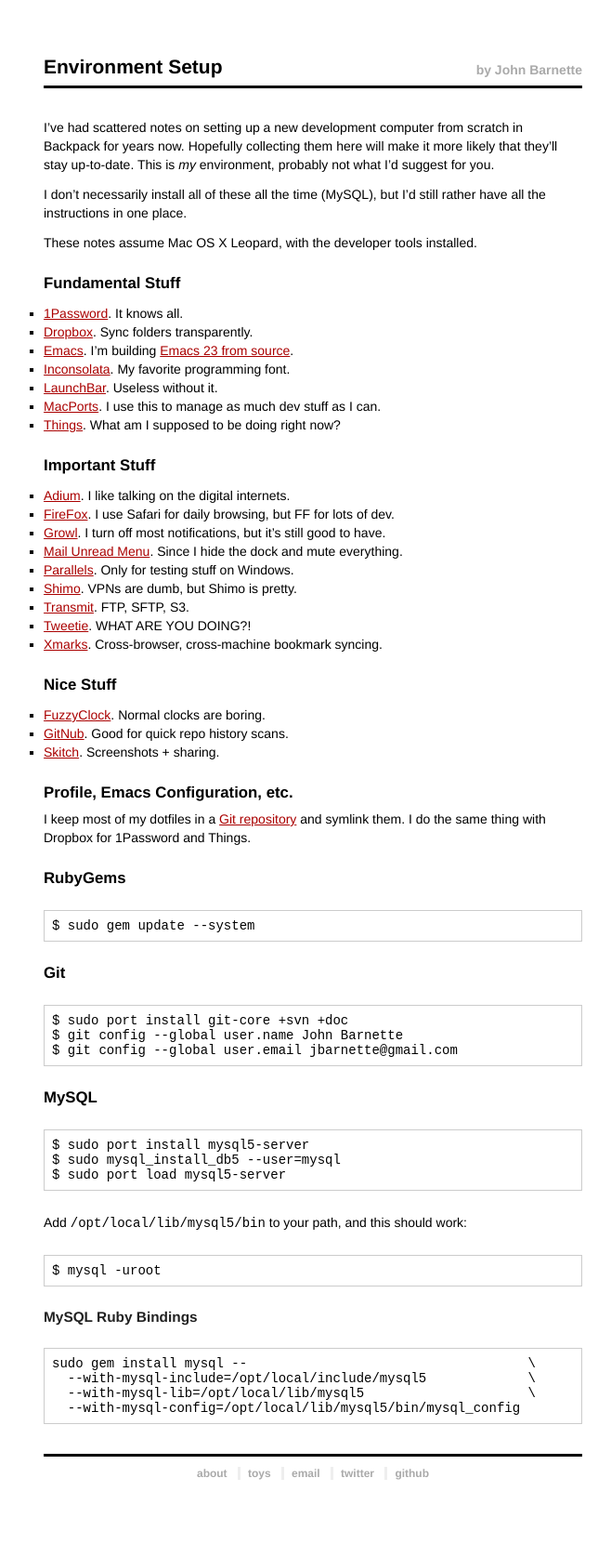
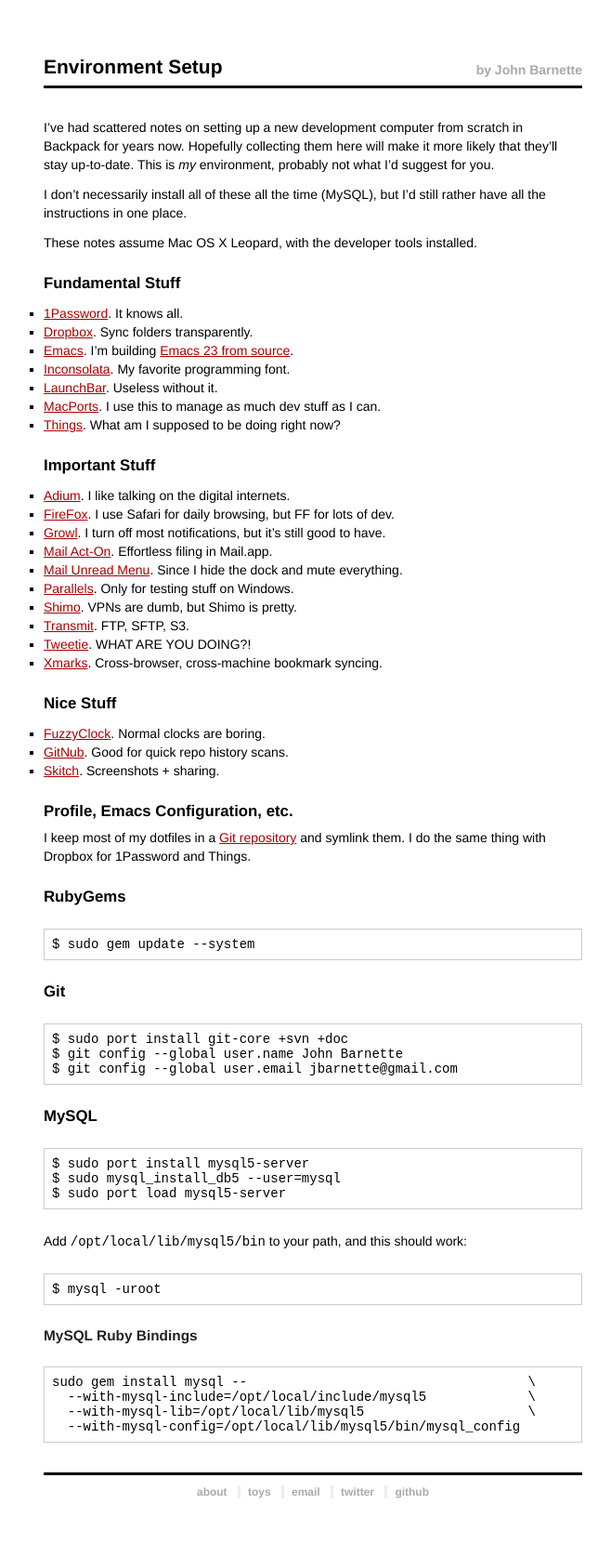
Before and after one commit to jbarnette/jbarnette.github.com, a Jekyll site: the page built from _posts/2009-07-24-dev-environment-setup.markdown, in a window 1280 px wide. Shown: the whole page at 93% size, without its empty margins (303-961 px from the left). Built offline with Jekyll 4.4.1, drawn with Linux system fonts in a browser that asks for light colours; nearby versions of some CDN libraries.

Commit message:
Added Mail Act-On.

```diff
--- a/_posts/2009-07-24-dev-environment-setup.markdown
+++ b/_posts/2009-07-24-dev-environment-setup.markdown
@@ -29,6 +29,7 @@ installed.
 * [Adium][ad]. I like talking on the digital internets.
 * [FireFox][ff]. I use Safari for daily browsing, but FF for lots of dev.
 * [Growl][gr]. I turn off most notifications, but it's still good to have.
+* [Mail Act-On][ma]. Effortless filing in Mail.app.
 * [Mail Unread Menu][mu]. Since I hide the dock and mute everything.
 * [Parallels][pa]. Only for testing stuff on Windows.
 * [Shimo][sh]. VPNs are dumb, but Shimo is pretty.
```
Also changed, not shown: other parts of _posts/2009-07-24-dev-environment-setup.markdown (+1 -0 lines).
